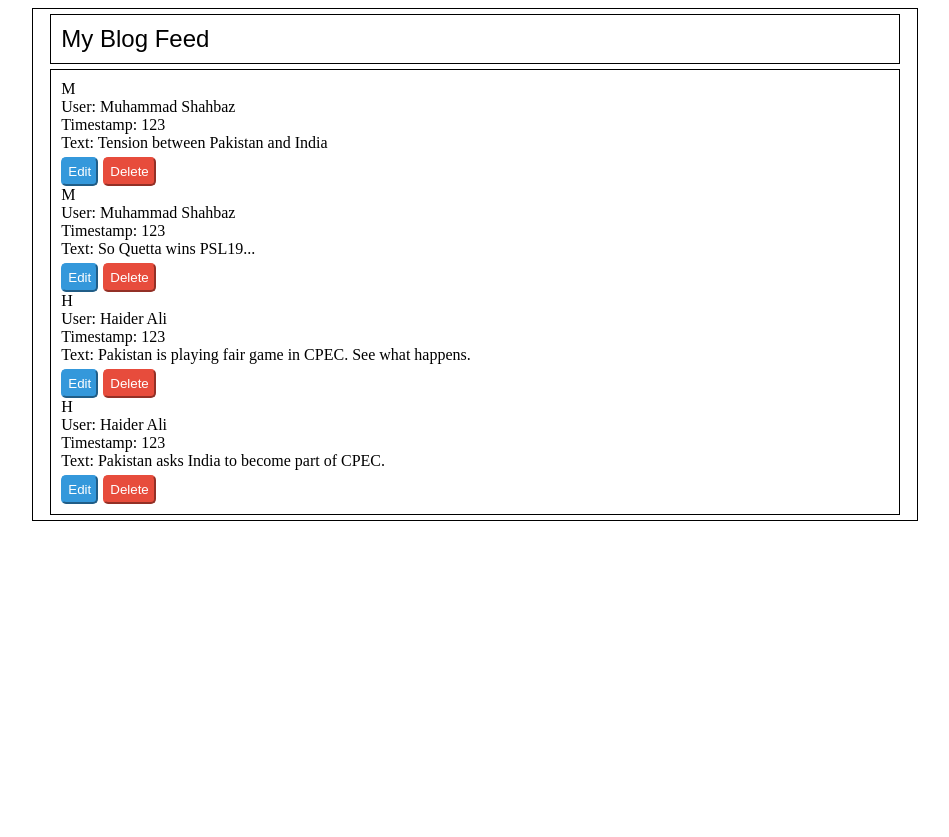
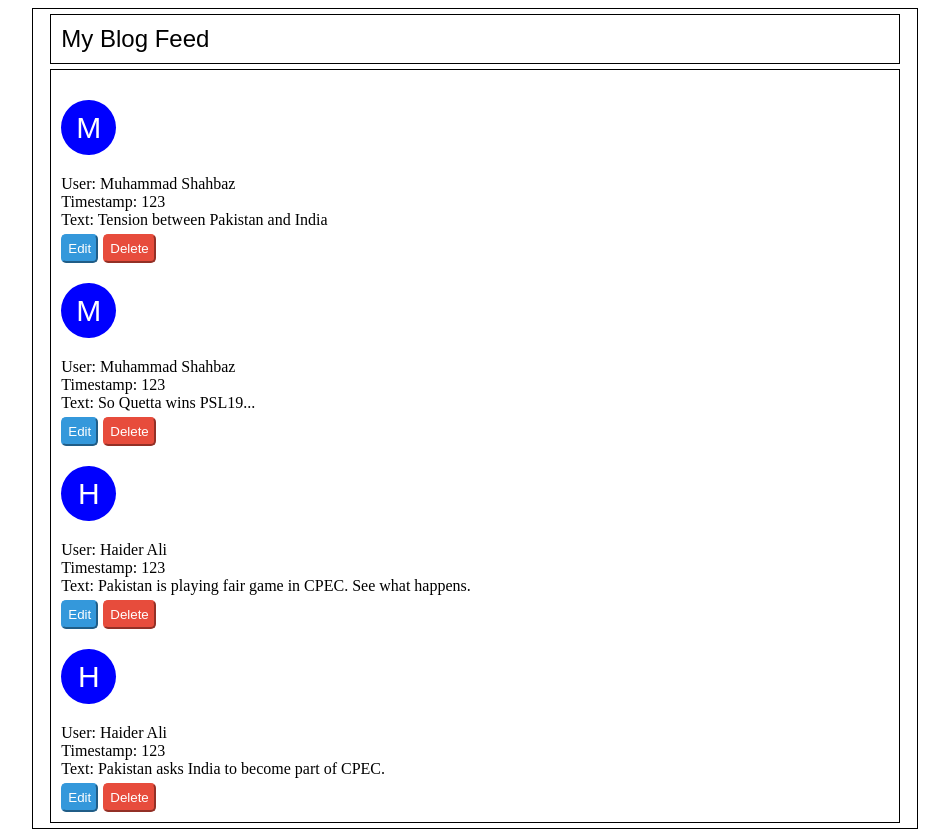
Before and after one commit to thebazshah/biit-react-class-fall2019, a React (Create React App) app in the folder BlogApp/: page / in a window 1280 px wide. Shown: the whole page, without its empty margins (165-1114 px from the left). Before the commit the page ends 800 px from the top, so only its background shows below. Built offline with nearby package versions, Linux system fonts and the light colour scheme.

Commit message:
Added style for profile picture

```diff
--- a/BlogApp/src/BlogItem.js
+++ b/BlogApp/src/BlogItem.js
@@ -9,7 +9,7 @@ export default function BlogItem(props) {
   return (
     <div>
       <div>
-        <div>{fullName[0]}</div>
+        <div style={styles.profilePicture} >{fullName[0]}</div>
         <div>User: {user.fullName}</div>
         <div>Timestamp: {blog.timestamp}</div>
       </div>
--- a/BlogApp/src/styles.js
+++ b/BlogApp/src/styles.js
@@ -45,6 +45,18 @@ const styles = {
     borderRadius: 5,
     shadowColor: 'none',
   },
+  profilePicture: {
+    width: "55px",
+    height: "55px",
+    borderRadius: "50%",
+    background: "#0000ff",
+    fontSize: "30px",
+    color: "#fff",
+    textAlign: "center",
+    lineHeight: "55px",
+    margin: "20px 0",
+    fontFamily: "sans-serif"
+  }
 
 };
 export default styles;
```
